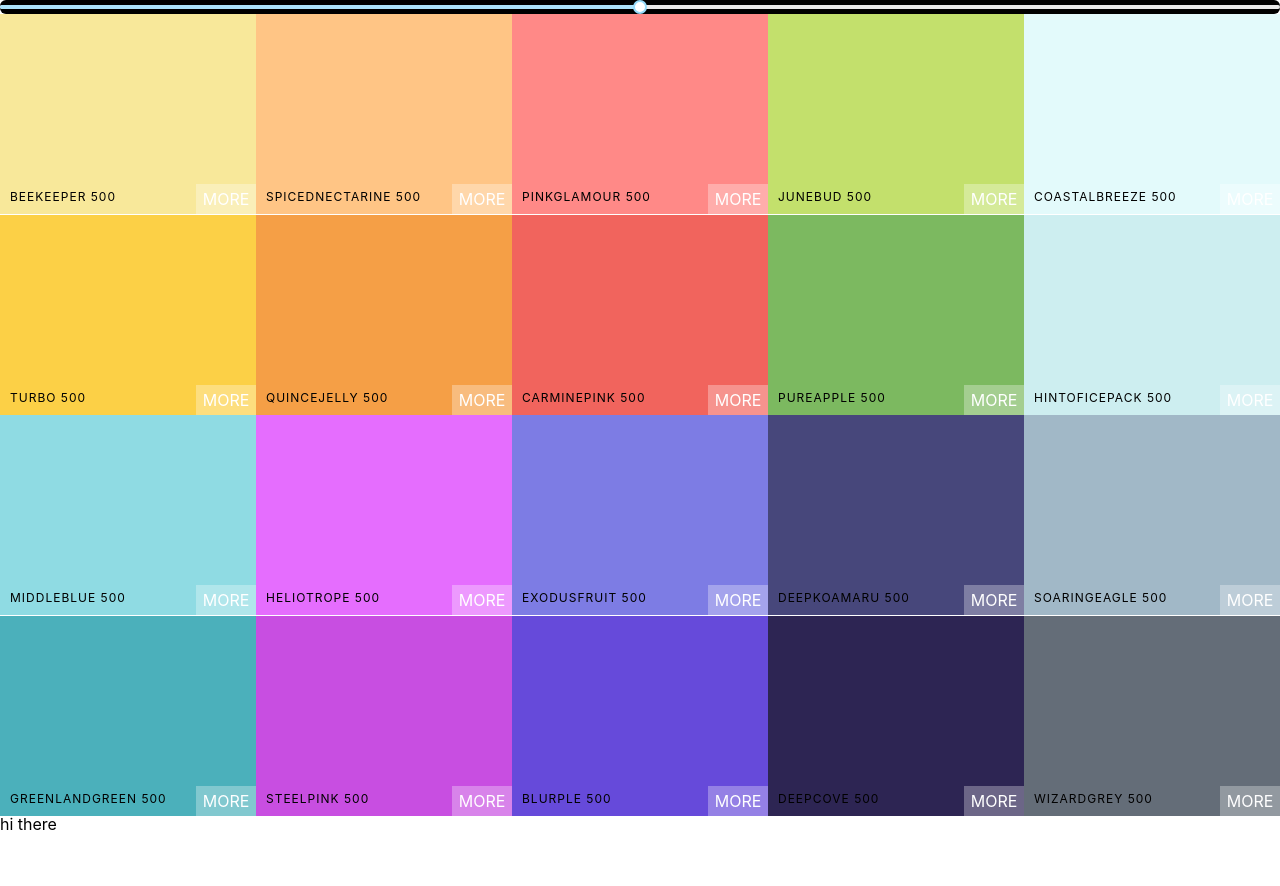
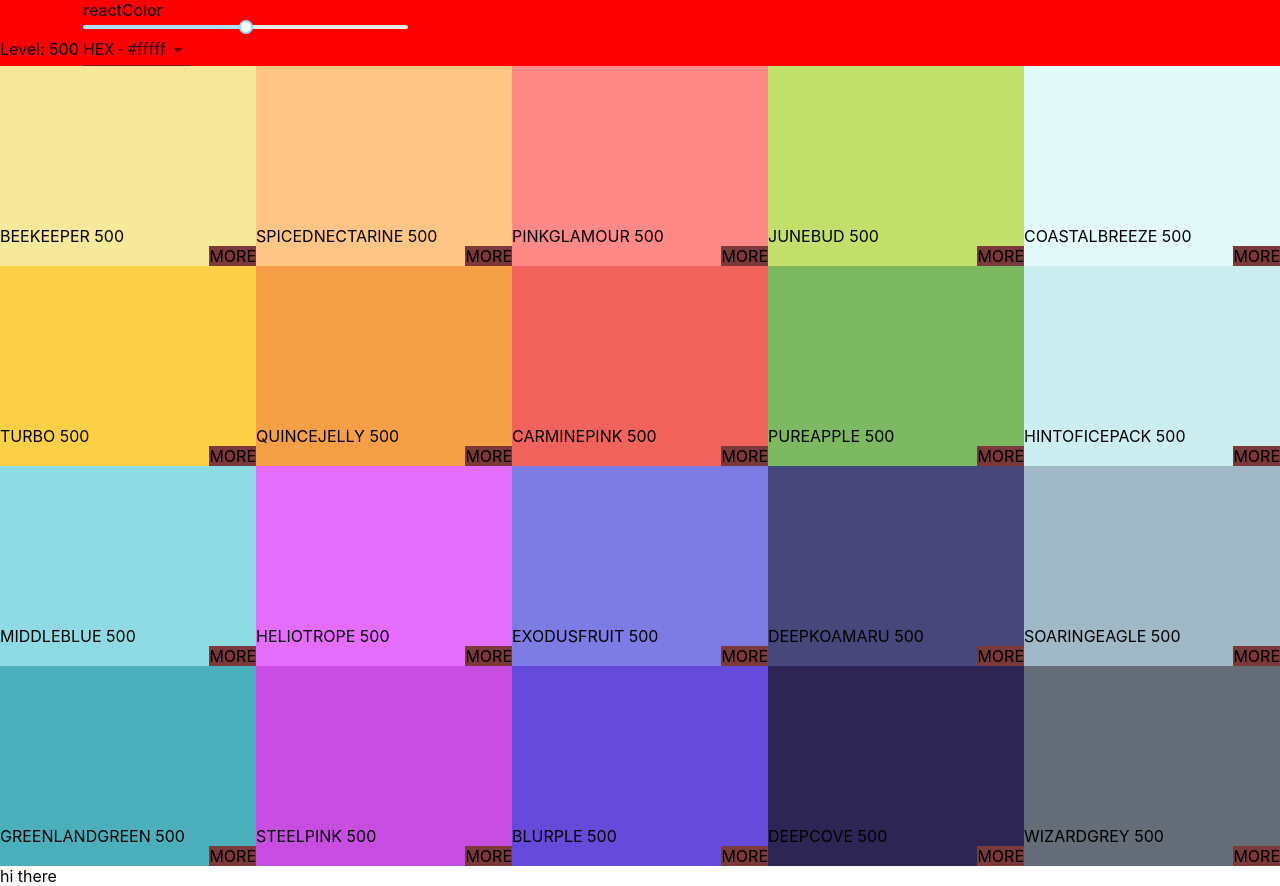
Before and after one commit to rguichette/colotPal, a React (Create React App) app: page / in a window 1280 px wide. Before the commit the page ends 834 px from the top, so only its background shows below. Built offline with nearby package versions, Linux system fonts and the light colour scheme.

Commit message:
added dropdown format selection with Material UI

```diff
--- a/src/ColorBox.js
+++ b/src/ColorBox.js
@@ -25,12 +25,16 @@ export default class ColorBox extends Component {
             <div className="ColorBox" style={{background}}>
 
 
-                <div style={{background}} className={`copy-overlay ${this.state.copied && "show"}`}/>
+                <div style={{background}} className={`copy-overlay ${this.state.copied && "show"}`}>
 
                 <div  className={`copy-msg ${this.state.copied && "show"}`}>
                     <h1>Copied!</h1>
                     <p>{this.props.background}</p>
                 </div>
+
+                </div>
+
+
                 <div className="copy-container">
              <div className="box-content">
         <span>{name}</span>
--- /dev/null
+++ b/src/Navbar.js
@@ -0,0 +1,56 @@
+import React, { Component } from 'react'
+
+import Slider, { Range } from 'rc-slider';
+import Select from '@material-ui/core/Select';
+import MenuItem from '@material-ui/core/MenuItem';
+
+// We can just import Slider or Range to reduce bundle size
+// import Slider from 'rc-slider/lib/Slider';
+// import Range from 'rc-slider/lib/Range';
+import 'rc-slider/assets/index.css';
+
+
+export default class Navbar extends Component {
+    constructor(props){
+        super(props)
+        this.state = {format:"hex"}
+
+        this.handleChange = this.handleChange.bind(this)
+
+    }
+
+    handleChange(e){
+        this.setState({
+            format:e.target.value
+        }, ()=>{
+            this.props.handleChange(this.state.format)
+        })
+
+    }
+    render() {
+
+        return (
+            <header className="Navbar">
+                <div className="slider-container">
+        <span>Level: {this.props.level} </span>
+                  <div className="slider">
+
+
+            <div className="logo">
+                <a>reactColor</a>
+                <Slider defaultValue={this.props.level} min={100} max={900} step={100} onAfterChange={this.props.changeLevel}/>
+            </div>
+            <div className="select-container">
+           <Select value={this.state.format} onChange={this.handleChange}>
+               <MenuItem value="hex">HEX - #fffff</MenuItem>
+               <MenuItem value="rgb">RGB - rgb(255,255,255) </MenuItem>
+               <MenuItem value="rgba">RGBA - rgb(255,255,255, 1.0) </MenuItem>
+
+           </Select>
+            </div>
+            </div>
+             </div>
+            </header>
+        )
+    }
+}
--- a/src/Palette.js
+++ b/src/Palette.js
@@ -1,6 +1,7 @@
 import React, { Component } from 'react'
 import ColorBox from "./ColorBox.js"
 import "./palette.css"
+import Navbar from "./Navbar"
 
 import Slider, { Range } from 'rc-slider';
 // We can just import Slider or Range to reduce bundle size
@@ -12,9 +13,11 @@ export default class Palette extends Component {
 constructor(props){
     super(props)
     this.state ={
-        level:500
+        level:500,
+        format:"hex"
     }
     this.changeLevel = this.changeLevel.bind(this)
+    this.changeFormat = this.changeFormat.bind(this)
 }
 
 
@@ -24,14 +27,18 @@ this.setState({
 })
 }
 
+changeFormat(val){
+ this.setState({format:val})
+}
+
     render() {
         const colorBoxes = this.props.palette.colors[this.state.level].map((color, i) =>{
-        return <ColorBox background={color.hex} name={color.name} key={i}/>
+        return <ColorBox background={color[this.state.format]} name={color.name} key={i}/>
         })
 
         return (
             <div className="Palette">
-                <Slider defaultValue={this.state.level} min={100} max={900} step={100} onAfterChange={this.changeLevel}/>
+              <Navbar level={this.state.level} changeLevel={this.changeLevel} handleChange={this.changeFormat}/>
                 {/* navbar goes here */}
 
                 <div className="Palette-colors">{/* bunch of c */}
--- a/src/colorBox.css
+++ b/src/colorBox.css
@@ -1,32 +1,41 @@
 .ColorBox{
+  width: 25%;
+  /* position: relative; */
   width:20%;
   height:25%;
   margin:0 auto;
-    display: inline-block;
-    position: relative;
+  display: flex;
+  flex-direction: column;
+  align-content: center;
+  justify-items: center;
+  justify-content: center;
+  text-align: center;
+  /* position: relative; */
   cursor: pointer;
   text-transform: uppercase;
-    margin-bottom: -3.5px;
+  /* margin-bottom: -3.5px; */
 }
 .copy-button{
- width: 100px;
- height: 30px;
- position:absolute;
- display: inline-block;
- top: 50%;
- left: 50%;
- margin-left: -50px;
- text-align: center;
- outline: none;
- background: rgba(255, 255, 255, 0.3);
- color: white;
+    /* display: inline; */
+    opacity: 0;
+/* opacity: 0;
+font-weight: 300; */
+max-width: 100px;
+/* margin:auto */
+/* position: absolute; */
+/* justify-self: center;
+align-self: center; */
+/* height: 100%; */
 
- border: none;
- opacity: 0;
 }
 .ColorBox:hover .copy-button{
 opacity: 1;
-transition:0.5s ;
+/* width: 100%; */
+background-color:rgba(255, 255, 255, 0);
+border: none;
+font-weight: 300;
+max-width: 100px;
+margin: 0 auto;
 }
 
 
@@ -36,79 +45,83 @@ transition:0.5s ;
 
 
 .box-content{
-    position: absolute;
-    padding: 10px;
-    width:100%;
-    left:0px;
-    bottom: 0px;
-    color: black;
-    letter-spacing: 1px;
-    font-size: 12px;
+  /* background-color: #fff; */
+  /* position: relative; */
+  /* margin-top: auto; */
+  max-width: 85%;
+  justify-self: flex-end;
+  text-align: start;
 }
 
 .see-more{
-background: rgba(255, 255, 255, 0.3);
-position: absolute;
-border:none;
-right: 0px;
-bottom: 0;
-color: white;
-width: 60px;
-height: 30px;
-text-align: center;
-line-height: 30px;
-text-transform: uppercase;
+    /* position: absolute; */
+    background-color: rgb(124, 57, 57);
+    /* justify-self: flex-start; */
+    max-width: 90px;
+    /* margin-right: auto; */
+    margin-left: auto;
+
+    /* position: relative;
+    display: inline-block;
+width: 100%;
+text-align: right; */
 }
 
 
+.copy-container{
+    display: flex;
+    flex-direction: column-reverse;
+    /* background-color: seagreen; */
+    height: 100%;
 
+}
 .copy-overlay{
     opacity: 0;
-    z-index: 0;
-    width: 100%;
-    height: 100%;
-    transition:  0.6s ease-in-out;
-    transform: scale(0.1)
+/* background-color: blue; */
+/* position:fixed; */
+/* height: 100vh;
+width: 100%; */
+/* top: 0;
+left: 0;
+bottom: 0;
+right: 0; */
+
 }
 .copy-overlay.show{
+    z-index: 20;
     opacity: 1;
-    transform: scale(50);
+    position: fixed;
+    transition: all 0.4s ease-in-out;
+    /* transform: scale(50); */
 
-    z-index: 10;
-    position: absolute;
+    height: 100vh;
+    width: 100%;
+     top: 0;
+    left: 0;
+    bottom: 0;
+    right: 0;
+    display: flex;
+    flex-direction: column;
+    justify-content: center;
 
 }
 
 .copy-msg{
-position: fixed;
-left: 0;
-/* top: 0; */
-bottom: 0;
-/* top: 0; */
-display: flex;
-flex-direction: column;
-align-items: center;
-justify-content: center;
-font-size: 3rem;
-/* transform: 0; */
 opacity: 0;
-color: white;
-width: 100%;
+
 }
 .copy-msg.show{
   opacity: 1;
-    transform: scale(1);
-    z-index: 25;
-    transition: all 0.4s ease-in-out;
-    transition-delay: .3s;
-    width: 100%;
+  /* position: absolute; */
+/* width: 100%; */
+height: 30%;
+  background-color: rgba(255, 255, 255, 0.226);
+  justify-content: center;
+  display: flex;
+  flex-direction: column;
+
+
 }
 .copy-msg h1{
- font-weight: 400;
- text-shadow: 1px 2px black;
- background-color: rgba(255, 255, 255, 0.2);
- width: 100%;
- text-align: center;
- margin-bottom: 0;
- padding: 1rem
+font-size: 1em;
 }
--- a/src/colorhelpers.js
+++ b/src/colorhelpers.js
@@ -53,7 +53,7 @@ function generatePalette (starterPalette){
                 id:color.name.toLowerCase().replace(/ /g, "-"),
                 hex:scale[i],
                 rgb:chroma(scale[i]).css(),
-                rgba: chroma(scale[i]).css().replace('rgba','rgba').replace(")", ",1.0)")
+                rgba: chroma(scale[i]).css().replace('rgb','rgba').replace(")", ",1.0)")
 
             })
         }
--- a/src/palette.css
+++ b/src/palette.css
@@ -3,11 +3,40 @@
 }
 .Palette-colors{
     height: 100%;
-    /* display: flex; */
-    /* flex-wrap: wrap; */
+    display: flex;
+    flex-wrap: wrap;
+}
+
+.slider{
+    display: inline-block;
+    width: 325px;
 }
 
 .rc-slider{
-    background-color:black;
+    /* background-color:black; */
     /* padding: 15px; */
+    /* display: inline-block;
+    max-width: 400px; */
+
 }
+.rc-slider-step{
+    background-color:transparent
+    /* padding: 15px; */
+    /* color: white; */
+}
+.rc-slider-track, .rc-slider-rail,.rc-slider-step, .rc-slider-mark {
+    background-color:transparent
+    /* padding: 15px; */
+    /* color: white; */
+}
+.rc-slider-handle{
+background-color: blue;
+}
+.rc-slider-rail{
+    background-color: blue;
+}
+
+
+.Navbar{
+    background-color: red;
+}
```
Lines whose indentation alone changed are shown as unchanged.
